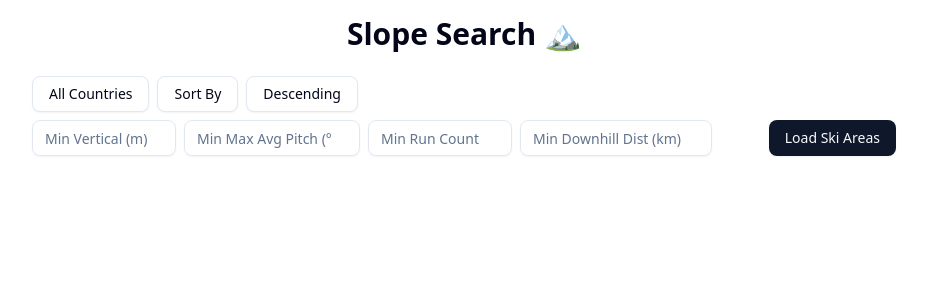
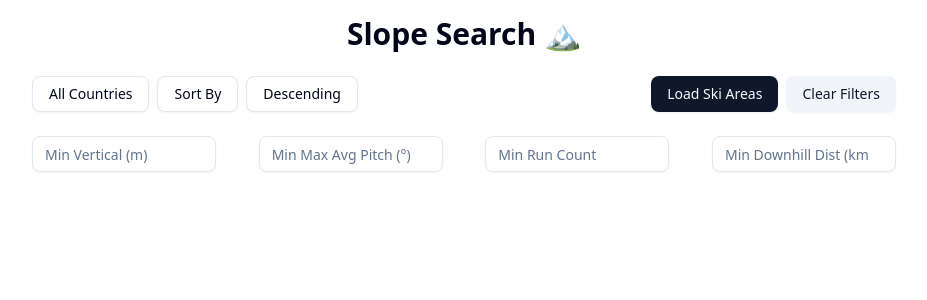
Before and after one commit to GVonB/slope-search, a React (Vite) app in the folder client/: page / in a window 1280 px wide. Shown: the top 300 px of the page, without its empty margins (176-1103 px from the left). Built offline with nearby package versions, Linux system fonts and the light colour scheme.

Commit message:
Arrange inputs and deal with divs

```diff
--- a/client/src/App.jsx
+++ b/client/src/App.jsx
@@ -77,8 +77,8 @@ function App() {
   return (
     <div className="p-4 max-w-4xl mx-auto">
       <h1 className="text-3xl font-bold mb-6 text-center">Slope Search 🏔️</h1>
-        <div className="flex flex-wrap items-center justify-between mb-6 gap-2">
-          <div className="flex gap-2">
+        <div className="flex flex-wrap justify-between items-center mb-6 gap-2">
+          <div className="flex flex-wrap gap-2">
             {/* Country Dropdown */}
             <DropdownMenu>
               <DropdownMenuTrigger asChild>
@@ -138,36 +138,54 @@ function App() {
             </DropdownMenu>
           </div>
           <div className="flex gap-2">
+            <Button onClick={handleFetchSkiAreas}>Load Ski Areas</Button>
+            <Button
+              variant="secondary"
+              onClick={() => {
+                setSelectedCountry('');
+                setOrderBy('');
+                setSortOrder('DESC');
+                setMinVertical('');
+                setMinMaxAveragePitch('');
+                setMinRunCount('');
+                setMinDownhillDistanceKm('');
+              }}
+            >
+              Clear Filters
+            </Button>
+          </div>
+        </div>
+
+        <div className="flex flex-wrap justify-between gap-2 mb-6">
+          {/* Inputs row*/}
           <Input
             type="number"
             placeholder="Min Vertical (m)"
             value={minVertical}
             onChange={(e) => setMinVertical(e.target.value)}
-            className="w-36"
+            className="w-46"
           />
           <Input
             type="number"
             placeholder="Min Max Avg Pitch (°)"
             value={minMaxAveragePitch}
             onChange={(e) => setMinMaxAveragePitch(e.target.value)}
-            className="w-44"
+            className="w-46"
           />
           <Input
             type="number"
             placeholder="Min Run Count"
             value={minRunCount}
             onChange={(e) => setMinRunCount(e.target.value)}
-            className="w-36"
+            className="w-46"
           />
           <Input
             type="number"
             placeholder="Min Downhill Dist (km)"
             value={minDownhillDistanceKm}
             onChange={(e) => setMinDownhillDistanceKm(e.target.value)}
-            className="w-48"
+            className="w-46"
           />
-        </div>
-          <Button onClick={handleFetchSkiAreas}>Load Ski Areas</Button>
         </div>
 
       {skiAreas.map((skiArea, index) => {
```
